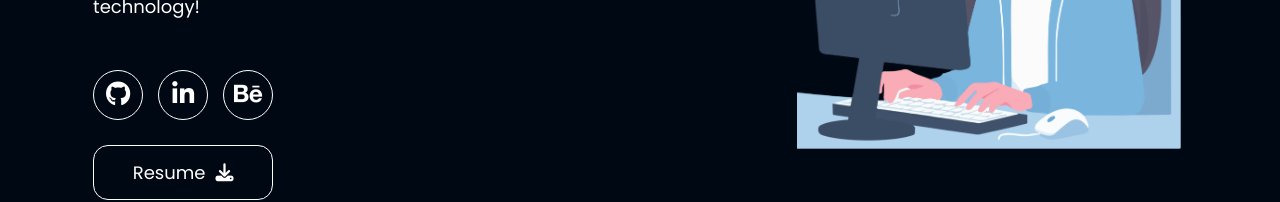
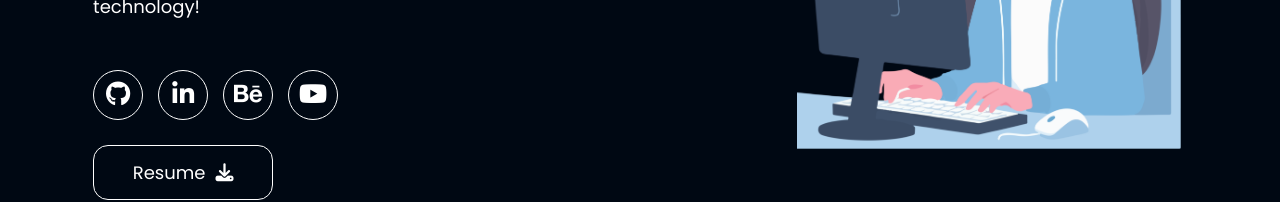
Before and after one commit to nks854338/portfolio, a React (Create React App) app: page / in a window 1280 px wide. Shown: the part 437-639 px from the top of the page. Built offline with nearby package versions, Linux system fonts and the light colour scheme.

Commit message:
video link added

```diff
--- a/src/Pages/Hero.js
+++ b/src/Pages/Hero.js
@@ -46,6 +46,11 @@ const Hero = () => {
                     <i className="fa-brands fa-behance"></i>
                   </a>
                 </div>
+                <div className="socialMediaIcon">
+                  <a href="www.youtube.com/@Nandani-e2b">
+                  <i class="fa-brands fa-youtube"></i>
+                  </a>
+                </div>
               </div>
               <div className="HeroBtn">
                 <a href="https://drive.google.com/file/d/1sKE5mhL4ICFhan1ijpsEbrhjwsOYlO29/view?usp=sharing" target="blank">
```
